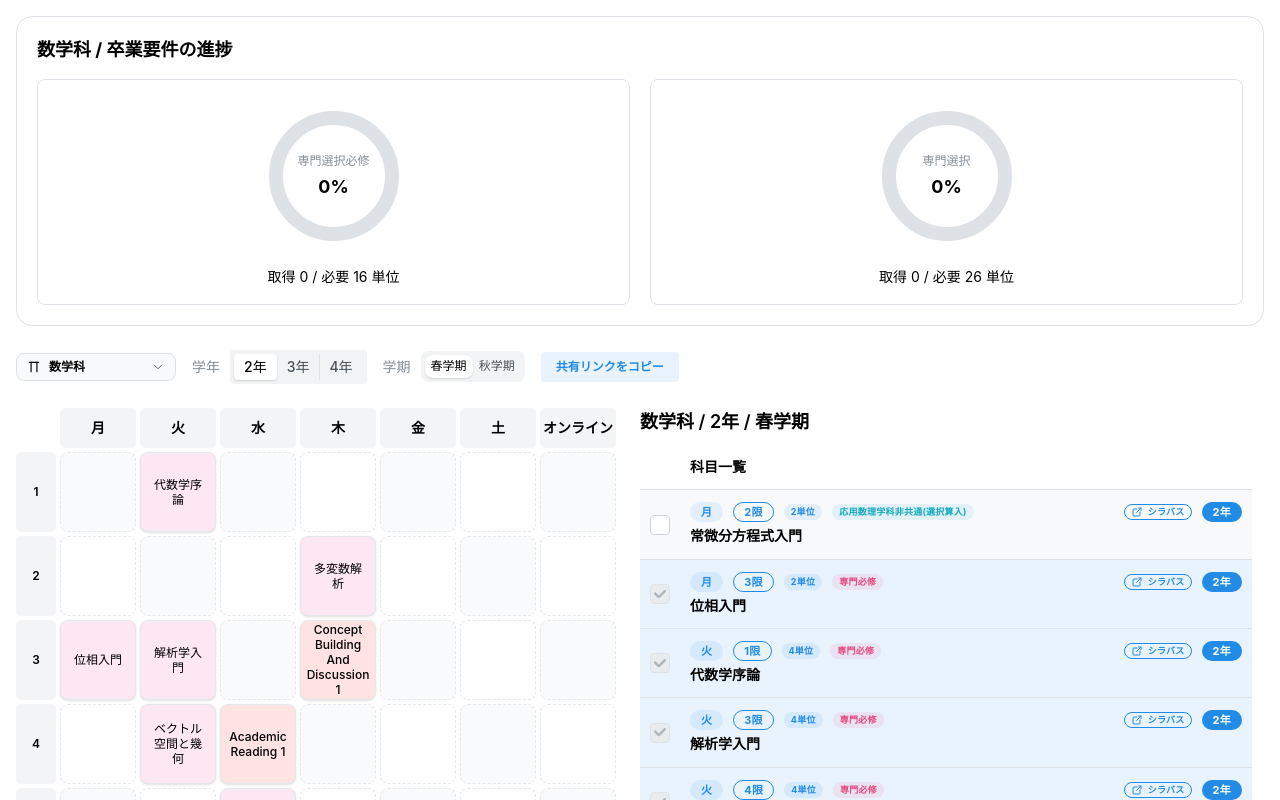
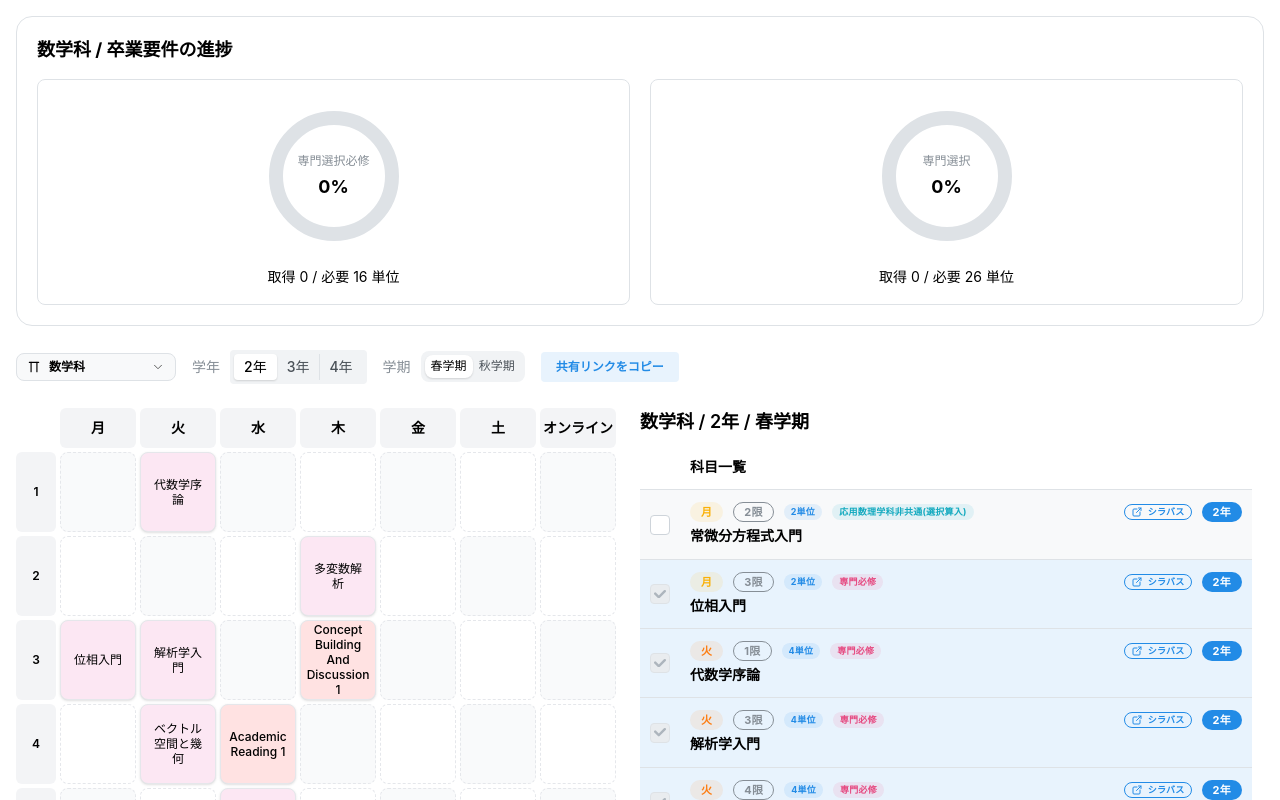
Before and after one commit to NY1729/Risyu, a Next.js app: page / in a window 1280 px wide. Shown: the top 800 px of the page. Built offline with nearby package versions, Linux system fonts and the light colour scheme.

Commit message:
feat: 曜日によって色が変わるように変更

```diff
--- a/components/ImportTable.tsx
+++ b/components/ImportTable.tsx
@@ -55,10 +55,35 @@ function getBadgeColor(cat?: string): string {
 const getYearColor = (y: number | string | undefined) => {
   const yearNum = Number(y);
   switch (yearNum) {
-    case 2: return "blue";
-    case 3: return "teal";
-    case 4: return "grape";
-    default: return "gray";
+    case 2:
+      return "blue";
+    case 3:
+      return "teal";
+    case 4:
+      return "grape";
+    default:
+      return "gray";
+  }
+};
+
+const getDayColor = (d: number) => {
+  switch (d) {
+    case 0:
+      return "yellow";
+    case 1:
+      return "orange";
+    case 2:
+      return "grape";
+    case 3:
+      return "cyan";
+    case 4:
+      return "blue";
+    case 5:
+      return "gray";
+    case 6:
+      return "green";
+    default:
+      return "gray";
   }
 };
 
@@ -105,8 +130,12 @@ export default function ImportTable({
           <Stack gap={4}>
             {/* 上段：左寄せで順番に並べる */}
             <Group gap="xs" wrap="wrap">
-              <Badge variant="light">{dayLabel(item.day)}</Badge>
-              <Badge variant="outline">{formatPeriods(item.period)}</Badge>
+              <Badge variant="light" color={getDayColor(item.day)}>
+                {dayLabel(item.day)}
+              </Badge>
+              <Badge variant="outline" color="gray">
+                {formatPeriods(item.period)}
+              </Badge>
 
               {item.credits ? (
                 <Badge variant="light" size="xs">
@@ -131,7 +160,7 @@ export default function ImportTable({
                     variant="outline"
                     size="xs"
                     leftSection={<IconExternalLink size={12} />}
-                    style={{ cursor: 'pointer' }}
+                    style={{ cursor: "pointer" }}
                     onClick={(e) => e.stopPropagation()}
                   >
                     シラバス
@@ -140,7 +169,7 @@ export default function ImportTable({
                 {item.year ? (
                   <Tooltip label={`配当年次: ${item.year}年`} withArrow>
                     <Badge
-                      styles={{ root: { textTransform: 'none' } }}
+                      styles={{ root: { textTransform: "none" } }}
                       color={getYearColor(item.year)}
                     >
                       {item.year}年
```
Also changed, not shown: 1 other file (tests, documents, lock files or other folders).
